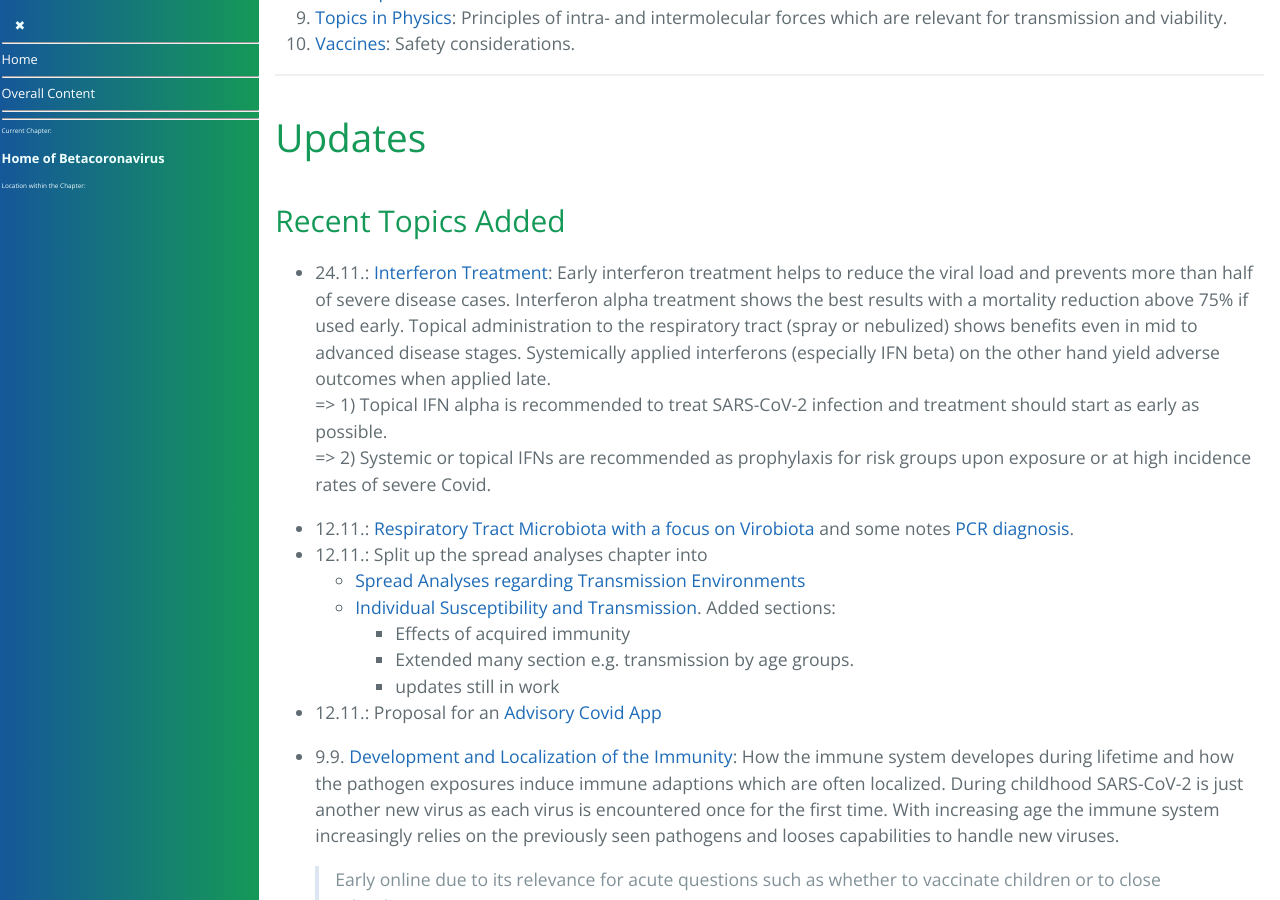
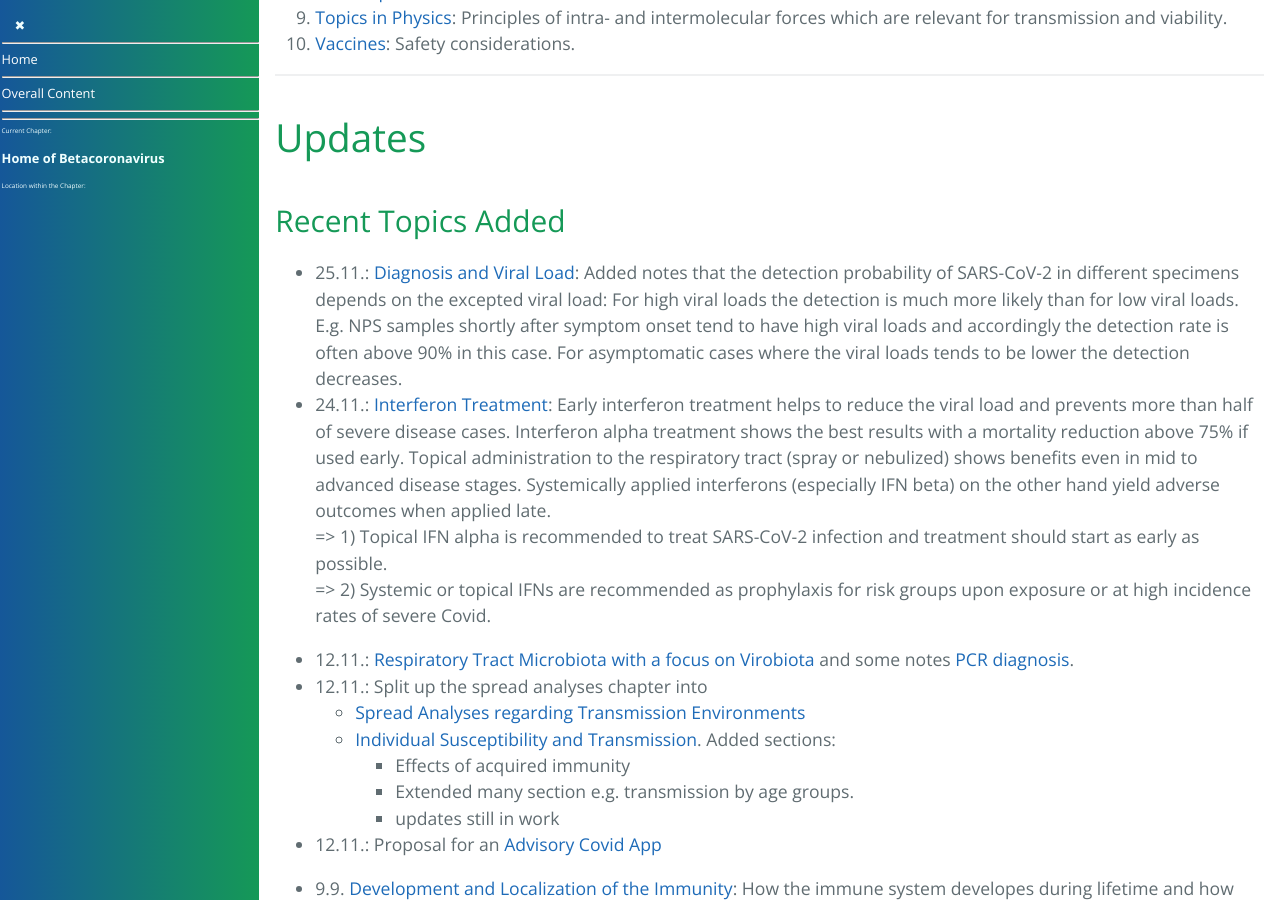
Before and after one commit to forestgrape/coronavirus, a Jekyll site: the page built from index.md, in a window 1280 px wide and 900 px high, scrolled down 1063 px. Built offline with Jekyll 4.4.1, drawn with Linux system fonts in a browser that asks for light colours; our own code applies the rules of GitHub Pages for plain Markdown files.

Commit message:
update section

```diff
--- a/index.md
+++ b/index.md
@@ -38,7 +38,7 @@ This section overviews the entire content. The [content section](#content) lists
 
 ## Updates
 ### Recent Topics Added
-
+- 25.11.: [Diagnosis and Viral Load](./3_medical/diagnosis_and_viral_load.md): Added notes that the detection probability of SARS-CoV-2 in different specimens depends on the excepted viral load: For high viral loads the detection is much more likely than for low viral loads. E.g. NPS samples shortly after symptom onset tend to have high viral loads and accordingly the detection rate is often above 90% in this case. For asymptomatic cases where the viral loads tends to be lower the detection decreases.
 - 24.11.: [Interferon Treatment](6_prevention_and_treatment/interferon.md): Early interferon treatment helps to reduce the viral load and prevents more than half of severe disease cases. Interferon alpha treatment shows the best results with a mortality reduction above 75% if used early. Topical administration to the respiratory tract (spray or nebulized) shows benefits even in mid to advanced disease stages. Systemically applied interferons (especially IFN beta) on the other hand yield adverse outcomes when applied late.<br>
   => 1) Topical IFN alpha is recommended to treat SARS-CoV-2 infection and treatment should start as early as possible.<br>
   => 2) Systemic or topical IFNs are recommended as prophylaxis for risk groups upon exposure or at high incidence rates of severe Covid.
```
